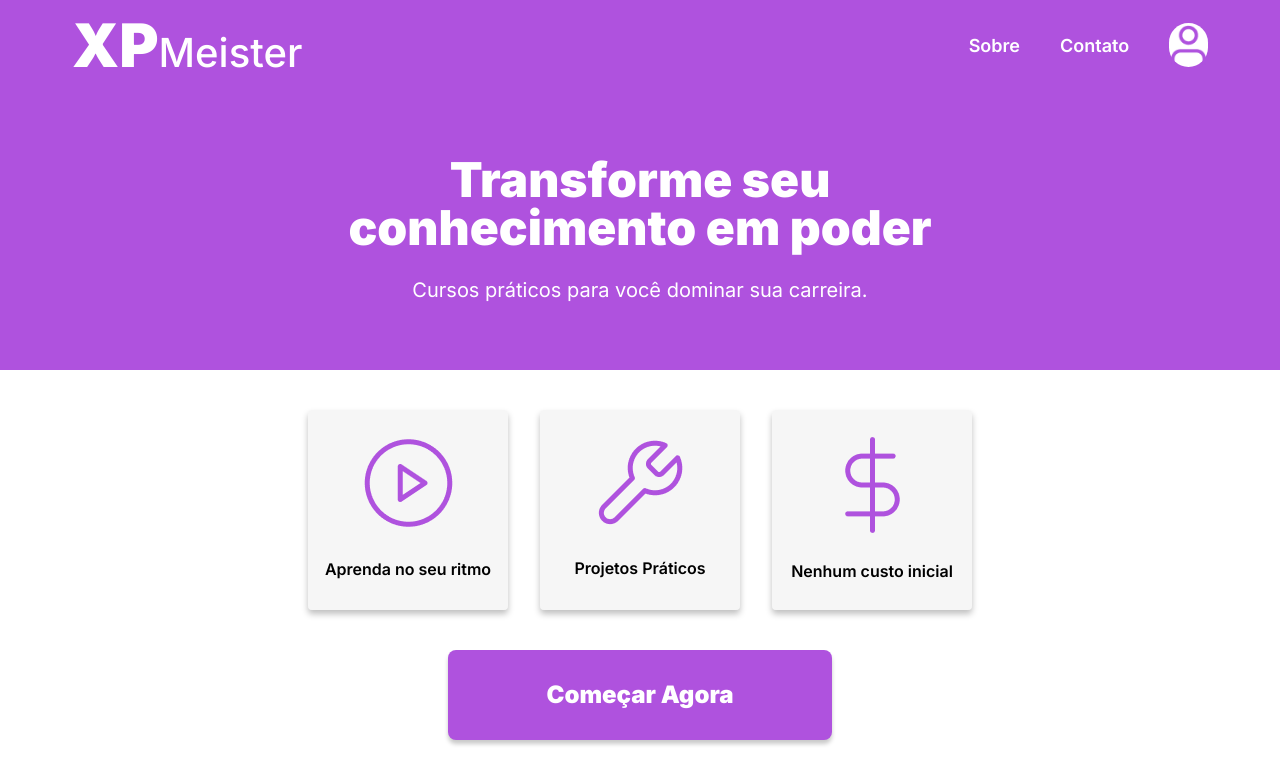
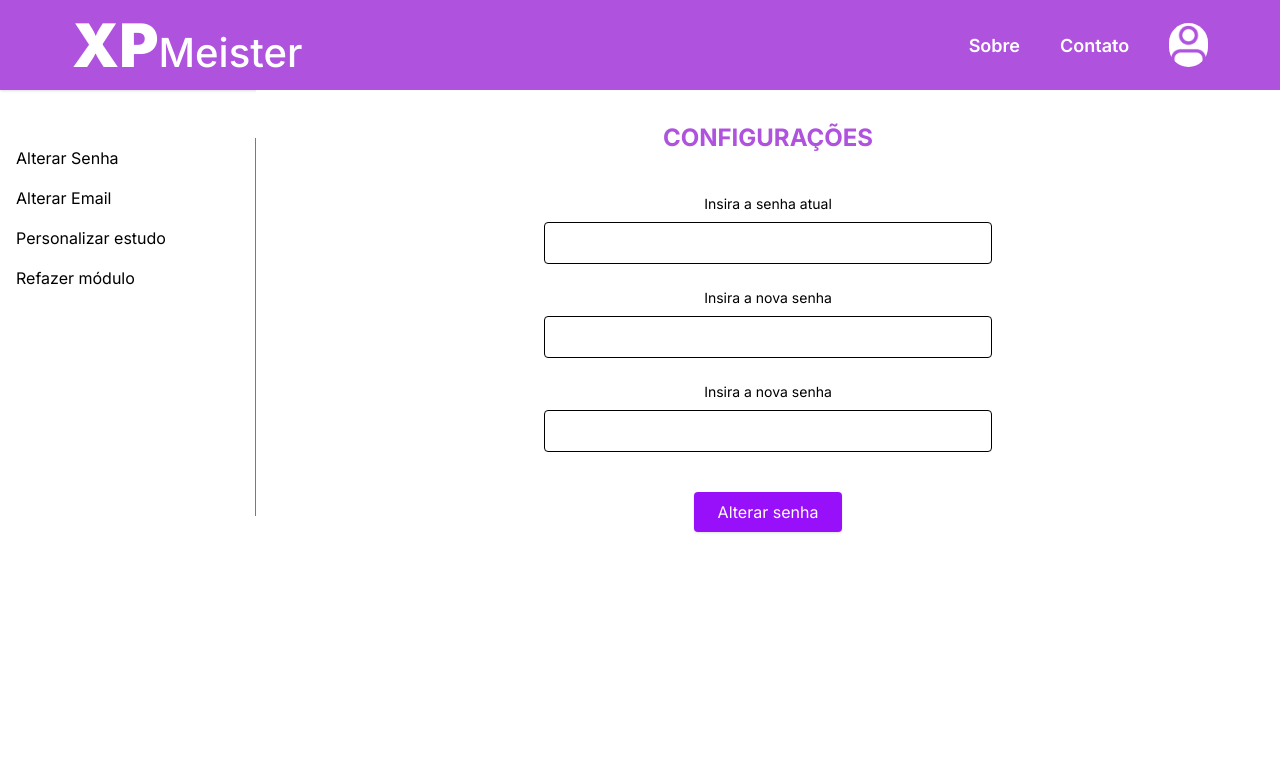
Before and after one commit to gustavogogola91/XPMeister, a Next.js app in the folder frontend/: page / in a window 1280 px wide. Shown: the top 784 px of the page. Built offline with nearby package versions, Linux system fonts and the light colour scheme.

Commit message:
Pagina de configuração do aluno WIP

```diff
--- /dev/null
+++ b/frontend/src/app/Pages/AlunoConfigPage.tsx
@@ -0,0 +1,67 @@
+export default function AlunoConfigPage() {
+  return (
+    <div className="flex flex-1">
+      <aside className="hidden md:inline w-64 my-12 border-r border-purple-500">
+        <ul>
+          <li className="px-4 py-2 hover:bg-gray-100 cursor-pointer">
+            Alterar Senha
+          </li>
+          <li className="px-4 py-2 hover:bg-gray-100 cursor-pointer">
+            Alterar Email
+          </li>
+          <li className="px-4 py-2 hover:bg-gray-100 cursor-pointer">
+            Personalizar estudo
+          </li>
+          <li className="px-4 py-2 hover:bg-gray-100 cursor-pointer">
+            Refazer módulo
+          </li>
+        </ul>
+      </aside>
+
+      <main className="flex-1 p-8 bg-white">
+        <h2 className="text-center text-2xl font-bold text-purple uppercase mb-10">
+          Configurações
+        </h2>
+
+        <form className="mx-auto w-full max-w-md flex flex-col items-center space-y-6">
+          <div className="w-full">
+            <label className="block text-center mb-2 text-sm">
+              Insira a senha atual
+            </label>
+            <input
+              type="password"
+              className="w-full px-4 py-2 border rounded focus:outline-none focus:ring-2 focus:ring-purple"
+            />
+          </div>
+
+          <div className="w-full">
+            <label className="block text-center mb-2 text-sm">
+              Insira a nova senha
+            </label>
+            <input
+              type="password"
+              className="w-full px-4 py-2 border rounded focus:outline-none focus:ring-2 focus:ring-purple"
+            />
+          </div>
+
+          <div className="w-full">
+            <label className="block text-center mb-2 text-sm">
+              Insira a nova senha
+            </label>
+            <input
+              type="password"
+              className="w-full px-4 py-2 border rounded focus:outline-none focus:ring-2 focus:ring-purple"
+            />
+          </div>
+
+          <button
+            type="submit"
+            className="mt-4 bg-purple-600 hover:bg-purple-700 text-white px-6 py-2 rounded shadow transition"
+          >
+            Alterar senha
+          </button>
+        </form>
+      </main>
+    </div>
+  );
+}
--- a/frontend/src/app/page.tsx
+++ b/frontend/src/app/page.tsx
@@ -4,6 +4,7 @@ import RegisterPage from "./Pages/RegisterPage";
 import Header from "./Components/Header";
 import './globals.css';
 import AulasPage from "./Pages/AulasPage";
+import AlunoConfigPage from "./Pages/AlunoConfigPage";
 
 
 export default function Home() {
@@ -14,7 +15,8 @@ export default function Home() {
         <Header />
         {/* <RegisterPage /> */}
         {/* <LoginPage /> */}
-        <LandingPage />
+        {/* <LandingPage /> */}
+        <AlunoConfigPage/>
         {/* <AulasPage /> */}
       </body>
     </html>
```
Also changed, not shown: 1 other file (tests, documents, lock files or other folders).
